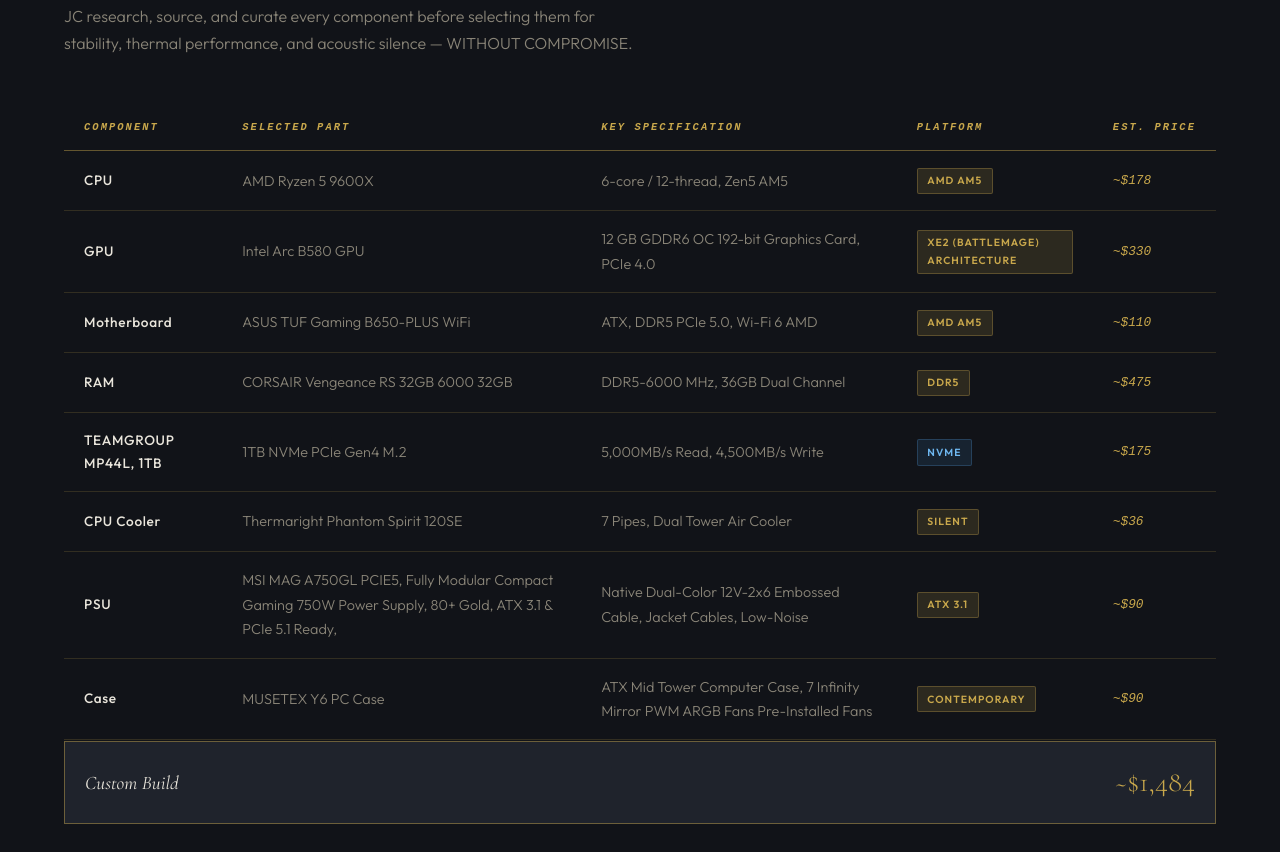
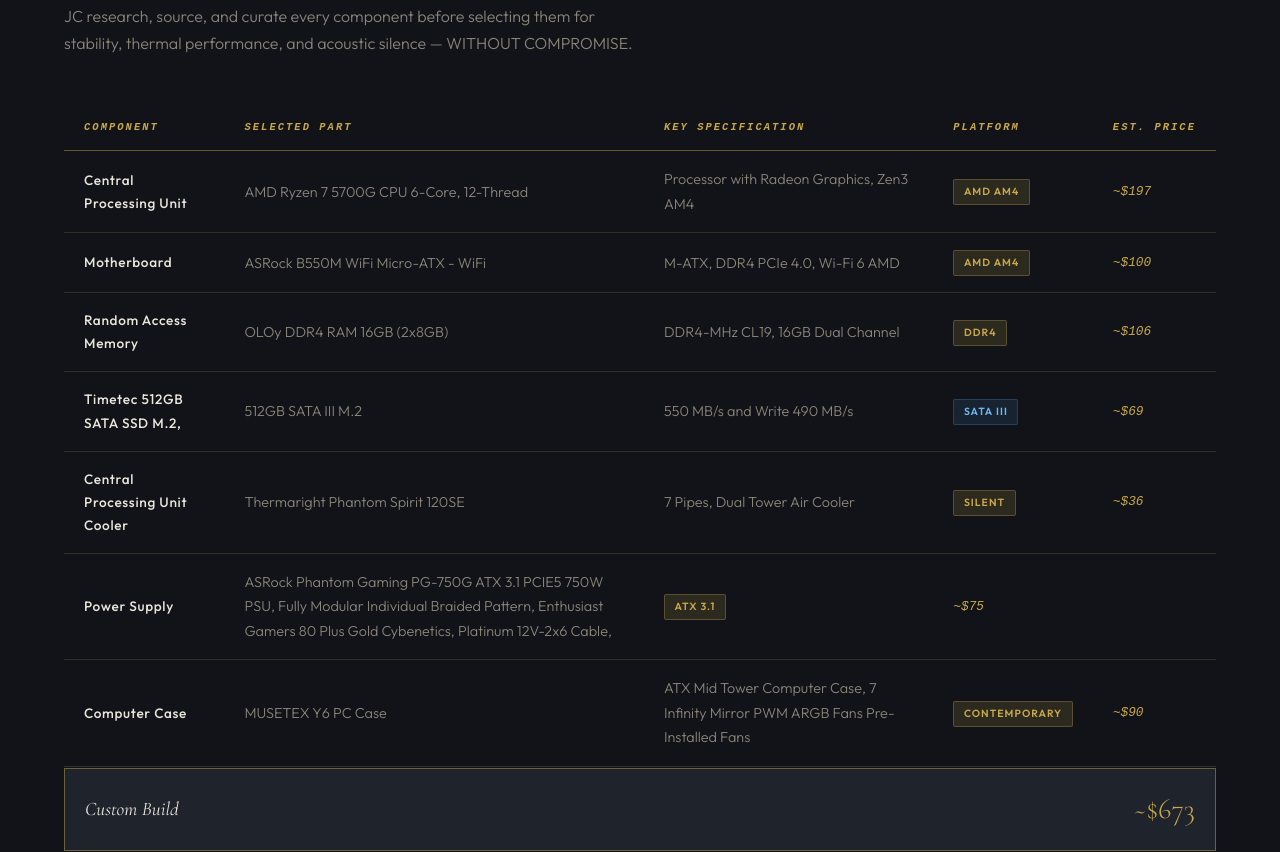
Before and after one commit to colemanjh/pc-website, a plain HTML site: page index.html in a window 1280 px wide. Shown: the part 2054-2906 px from the top of the page. Drawn offline with nearby package versions, Linux system fonts and the light colour scheme; a web font is replaced by a local one.

Commit message:
Budget 1080p Build

```diff
--- a/index.html
+++ b/index.html
@@ -720,56 +720,48 @@
       </thead>
       <tbody>
         <tr>
-          <td>CPU</td>
-          <td>AMD Ryzen 5 9600X</td>
-          <td> 6-core / 12-thread, Zen5 AM5</td>
-          <td><span class="badge badge-gold">AMD AM5</span></td>
-          <td class="price">~$178</td>
-        </tr>
-        <tr>
-          <td>GPU</td>
-          <td>Intel Arc B580 GPU</td>
-          <td>12 GB GDDR6 OC 192-bit Graphics Card, PCIe 4.0</td>
-          <td><span class="badge badge-gold">Xe2 (Battlemage) architecture</span></td>
-          <td class="price">~$330</td>
+          <td>Central Processing Unit</td>
+          <td>AMD Ryzen 7 5700G CPU 6-Core, 12-Thread  </td>
+          <td>Processor with Radeon Graphics, Zen3 AM4</td>
+          <td><span class="badge badge-gold">AMD AM4</span></td>
+          <td class="price">~$197</td>
         </tr>
         <tr>
           <td>Motherboard</td>
-          <td>ASUS TUF Gaming B650-PLUS WiFi </td>
-          <td>ATX, DDR5 PCIe 5.0, Wi-Fi 6 AMD</td>
-          <td><span class="badge badge-gold">AMD AM5</span></td>
-          <td class="price">~$110</td>
+          <td>ASRock B550M WiFi Micro-ATX - WiFi </td>
+          <td>M-ATX, DDR4 PCIe 4.0, Wi-Fi 6 AMD</td>
+          <td><span class="badge badge-gold">AMD AM4</span></td>
+          <td class="price">~$100</td>
         </tr>
         <tr>
-          <td>RAM</td>
-          <td>CORSAIR Vengeance RS 32GB 6000 32GB</td>
-          <td>DDR5-6000 MHz, 36GB Dual Channel</td>
-          <td><span class="badge badge-gold">DDR5</span></td>
-          <td class="price">~$475</td>
+          <td>Random Access Memory</td>
+          <td>OLOy DDR4 RAM 16GB (2x8GB)</td>
+          <td>DDR4-MHz CL19, 16GB Dual Channel</td>
+          <td><span class="badge badge-gold">DDR4</span></td>
+          <td class="price">~$106</td>
         </tr>
         <tr>
-          <td>TEAMGROUP MP44L, 1TB </td>
-          <td>1TB NVMe PCIe Gen4 M.2</td>
-          <td> 5,000MB/s Read, 4,500MB/s Write</td>
-          <td><span class="badge badge-blue">NVMe</span></td>
-          <td class="price">~$175</td>
+          <td>Timetec 512GB SATA SSD M.2,  </td>
+          <td>512GB SATA III M.2</td>
+          <td>550 MB/s and Write 490 MB/s</td>
+          <td><span class="badge badge-blue">SATA III</span></td>
+          <td class="price">~$69</td>
         </tr>
         <tr>
-          <td>CPU Cooler</td>
+          <td>Central Processing Unit Cooler</td>
           <td>Thermaright Phantom Spirit 120SE</td>
           <td>7 Pipes, Dual Tower Air Cooler</td>
           <td><span class="badge badge-gold">Silent</span></td>
           <td class="price">~$36</td>
         </tr>
         <tr>
-          <td>PSU</td>
-          <td>MSI MAG A750GL PCIE5, Fully Modular Compact Gaming 750W Power Supply, 80+ Gold, ATX 3.1 & PCIe 5.1 Ready,</td>
-          <td>Native Dual-Color 12V-2x6 Embossed Cable, Jacket Cables, Low-Noise</td>
+          <td>Power Supply</td>
+          <td>ASRock Phantom Gaming PG-750G ATX 3.1 PCIE5 750W PSU, Fully Modular Individual Braided Pattern, Enthusiast Gamers 80 Plus Gold Cybenetics, Platinum 12V-2x6 Cable,</td>
           <td><span class="badge badge-gold">ATX 3.1</span></td>
-          <td class="price">~$90</td>
+          <td class="price">~$75</td>
         </tr>
         <tr>
-          <td>Case</td>
+          <td>Computer Case</td>
           <td>MUSETEX Y6 PC Case</td>
           <td>ATX Mid Tower Computer Case, 7 Infinity Mirror PWM ARGB Fans Pre-Installed Fans</td>
           <td><span class="badge badge-gold">Contemporary</span></td>
@@ -779,7 +771,7 @@
     </table>
     <div class="table-total">
       <span class="table-total-label">Custom Build</span>
-      <span class="table-total-price">~$1,484</span>
+      <span class="table-total-price">~$673</span>
     </div>
   </div>
 </section>
@@ -880,8 +872,7 @@
         <label for="budget">Approximate Budget</label>
         <select id="budget" name="budget">
           <option value="">Select a range</option>
-          <option>$750 - $1,994</option>
-          <option>$1,994+ — No ceiling</option>
+          <option>$673 - No ceiling</option>
         </select>
       </div>
       <div class="form-group">
```
